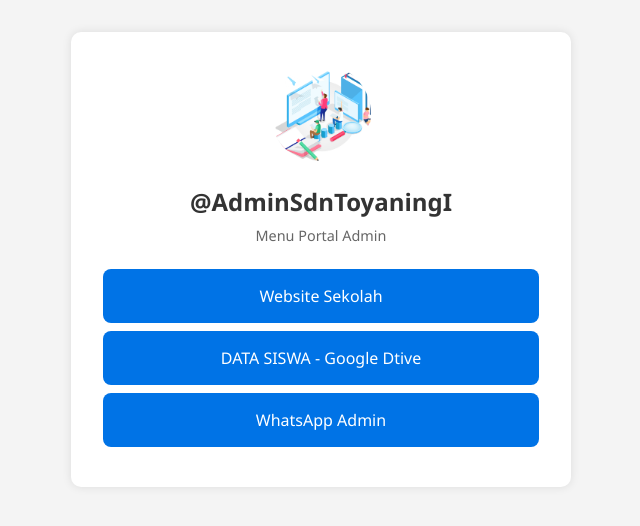
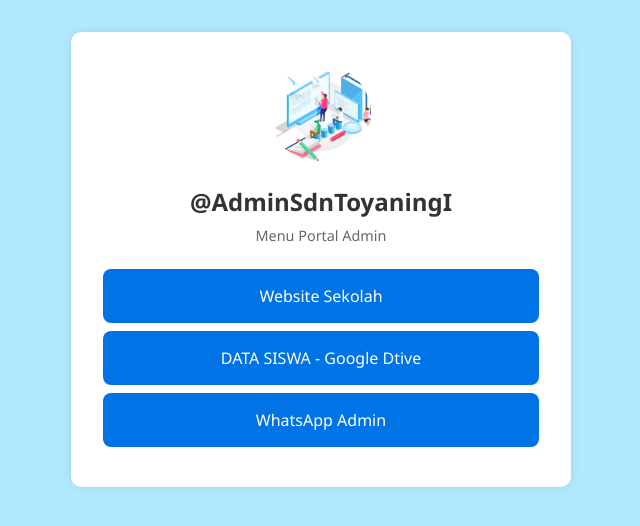
Before and after one commit to Mukhamadirfan1997/PortalAdminSdToyaningI, a plain HTML site: page index.html in a window 1280 px wide. Shown: the whole page, without its empty margins (319-959 px from the left). Drawn offline with Linux system fonts and the light colour scheme.

Commit message:
style.css

```diff
--- a/style.css
+++ b/style.css
@@ -6,7 +6,7 @@
   }
 
   body {
-    background-color: #f4f4f4;
+    background-color: #b3e9ff;
     color: #333;
     display: flex;
     justify-content: center;
```
